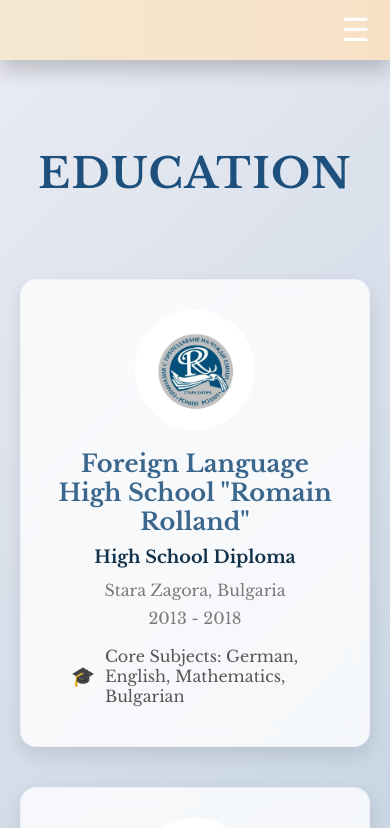
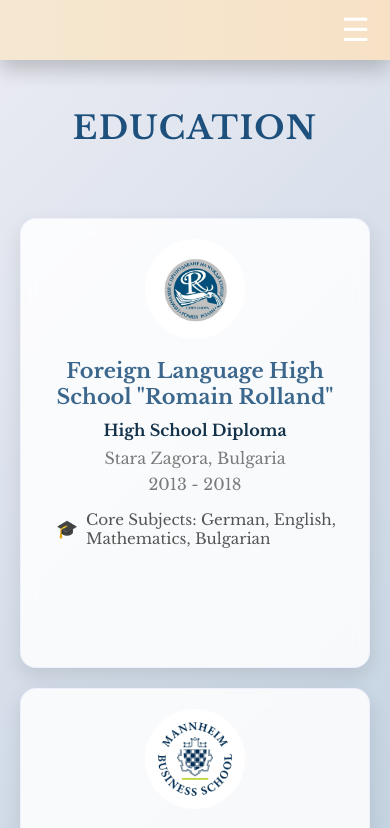
Before and after one commit to annasarabasheva/My-Personal-Portfolio, a React (Vite) app in the folder my-portfolio/: page /education in a window 390 px wide. Shown: the top 828 px of the page. Built offline with nearby package versions, Linux system fonts and the light colour scheme.

Commit message:
Add responsiveness to AboutMe andf Home pages

```diff
--- a/my-portfolio/src/components/about/AboutMe.css
+++ b/my-portfolio/src/components/about/AboutMe.css
@@ -4,20 +4,20 @@
   display: flex;
   align-items: center;
   justify-content: center;
-  padding: 0 20px;
+  padding: 40px 20px;
   overflow: hidden;
   position: relative;
 }
 
 .about-container {
   background-color: #ffffff;
-  padding: 60px;
+  padding: 50px;
   border-radius: 16px;
   max-width: 700px;
   width: 100%;
   text-align: left;
-  box-shadow: 0px 20px 40px rgba(0, 0, 0, 0.5);
-  border: 3px dashed #dd751f;
+  box-shadow: 0px 20px 40px rgba(0, 0, 0, 0.15);
+  border: 2px dashed #dd751f;
   position: relative;
   z-index: 2;
   overflow: hidden;
@@ -28,12 +28,12 @@
 .about-container::before {
   content: '';
   position: absolute;
-  width: 200%;
-  height: 200%;
-  background: radial-gradient(circle, rgba(255, 255, 255, 0.15), transparent 70%);
-  animation: backgroundMove 6s linear infinite;
+  width: 300%;
+  height: 300%;
+  background: radial-gradient(circle, rgba(255, 255, 255, 0.1), transparent 80%);
+  animation: backgroundMove 8s linear infinite;
   z-index: -1;
-  opacity: 0.3;
+  opacity: 0.2;
 }
 
 @keyframes backgroundMove {
@@ -42,12 +42,12 @@
 }
 
 .about-container:hover {
-  transform: translateY(-5px);
-  box-shadow: 0px 30px 50px rgba(0, 0, 0, 0.7);
+  transform: translateY(-6px);
+  box-shadow: 0px 30px 60px rgba(0, 0, 0, 0.25);
 }
 
 .about-container h1 {
-  font-size: 2.4rem;
+  font-size: 2.5rem;
   color: #d49a35;
   margin-bottom: 20px;
   font-weight: 700;
@@ -58,10 +58,15 @@
 }
 
 .about-container p {
-  font-size: 1rem;
-  color: #8585c1;
+  font-size: 1.1rem;
+  color: #555;
   line-height: 1.75;
-  margin-bottom: 20px;
+  margin-bottom: 1.5em;
+  transition: color 0.3s;
+}
+
+.about-container p:hover {
+  color: #d49a35;
 }
 
 .about-container p:last-child {
@@ -79,6 +84,7 @@
   display: inline-block;
   transition: background-color 0.3s ease, transform 0.3s ease;
   box-shadow: 0px 5px 15px rgba(255, 75, 92, 0.5);
+  margin-top: 20px;
 }
 
 .cta-btn:hover {
@@ -89,3 +95,22 @@
 .cta-btn:active {
   transform: scale(0.97);
 }
+
+@media (max-width: 768px) {
+  .about-container {
+    padding: 30px;
+  }
+
+  .about-container h1 {
+    font-size: 2rem;
+  }
+
+  .about-container p {
+    font-size: 1rem;
+  }
+
+  .cta-btn {
+    padding: 10px 20px;
+    font-size: 0.95rem;
+  }
+}
--- a/my-portfolio/src/components/education/Education.css
+++ b/my-portfolio/src/components/education/Education.css
@@ -1,16 +1,16 @@
 .education-section {
-  padding: 100px 20px;
+  padding: 80px 20px;
   background: linear-gradient(135deg, #eaebf3, #99b8cd);
   text-align: center;
   display: flex;
   flex-direction: column;
   align-items: center;
-  gap: 60px;
+  gap: 50px;
   margin-top: 3em;
 }
 
 .education-section h2 {
-  font-size: 2.6rem;
+  font-size: 2.5rem;
   text-transform: uppercase;
   letter-spacing: 1.5px;
   color: #1d507d;
@@ -19,26 +19,25 @@
 }
 
 .education-grid {
-  display: flex;
-  flex-wrap: wrap;
-  gap: 40px;
-  justify-content: center;
+  display: grid;
+  grid-template-columns: repeat(auto-fill, minmax(300px, 1fr));
+  gap: 30px;
   width: 100%;
-  max-width: 1600px;
+  max-width: 1400px;
 }
 
 .education-card {
-  background: rgba(255, 255, 255, 0.8);
+  background: rgba(255, 255, 255, 0.85);
   backdrop-filter: blur(8px);
   border: 1px solid rgba(200, 200, 255, 0.2);
   border-radius: 16px;
-  padding: 30px;
+  padding: 25px;
   transition: transform 0.4s ease, box-shadow 0.4s ease;
   display: flex;
   flex-direction: column;
   align-items: center;
-  width: 420px;
-  max-height: 500px; /* Set max height for uniformity */
+  max-width: 400px;
+  min-height: 450px;
   box-shadow: 0px 8px 20px rgba(0, 0, 0, 0.1);
   overflow: hidden;
 }
@@ -48,55 +47,60 @@
   box-shadow: 0px 12px 30px rgba(0, 0, 0, 0.2);
 }
 
-.education-card img {
-  width: 120px;
-  height: 120px;
+.education-logo img {
+  width: 100px;
+  height: 100px;
   object-fit: cover;
   border-radius: 50%;
   margin-bottom: 15px;
   transition: transform 0.3s ease;
 }
 
-.education-card:hover img {
+.education-card:hover .education-logo img {
   transform: scale(1.1);
 }
 
 .education-card h3 {
-  font-size: 1.5rem;
+  font-size: 1.4rem;
   color: #3c678d;
   margin-bottom: 10px;
   font-weight: 700;
+  text-align: center;
 }
 
-.education-card .degree {
+.degree {
   font-size: 1.1rem;
   color: #13324a;
   font-weight: 600;
-  margin-bottom: 12px;
+  margin-bottom: 8px;
+  text-align: center;
 }
 
-.location, .duration {
+.location,
+.duration {
   font-size: 1rem;
   color: #7a7a7a;
-  margin-bottom: 8px;
+  margin-bottom: 6px;
 }
 
 .details {
-  padding-left: 20px;
+  padding-left: 15px;
   text-align: left;
   list-style: none;
   margin-top: 10px;
-  max-height: 250px; /* Limit the height of the details section */
-  overflow-y: auto; /* Enable scroll if content overflows */
+  max-height: 180px;
+  overflow-y: auto;
+  width: 100%;
+  scrollbar-width: thin;
 }
 
 .details li {
   font-size: 1rem;
   color: #555;
-  margin-bottom: 10px;
+  margin-bottom: 8px;
   display: flex;
   align-items: center;
-  gap: 10px;
+  gap: 8px;
   transition: transform 0.3s;
 }
 
@@ -107,6 +111,38 @@
 
 .details li::before {
   content: "🎓";
-  font-size: 1.2rem;
+  font-size: 1.1rem;
   color: #8a1892;
 }
+
+@media (max-width: 768px) {
+  .education-section {
+    padding: 60px 20px;
+  }
+
+  .education-section h2 {
+    font-size: 2rem;
+  }
+
+  .education-grid {
+    grid-template-columns: 1fr;
+    gap: 20px;
+  }
+
+  .education-card {
+    padding: 20px;
+    max-width: 100%;
+  }
+
+  .education-card h3 {
+    font-size: 1.3rem;
+  }
+
+  .degree, .location, .duration {
+    font-size: 1rem;
+  }
+
+  .details li {
+    font-size: 0.95rem;
+  }
+}
```
